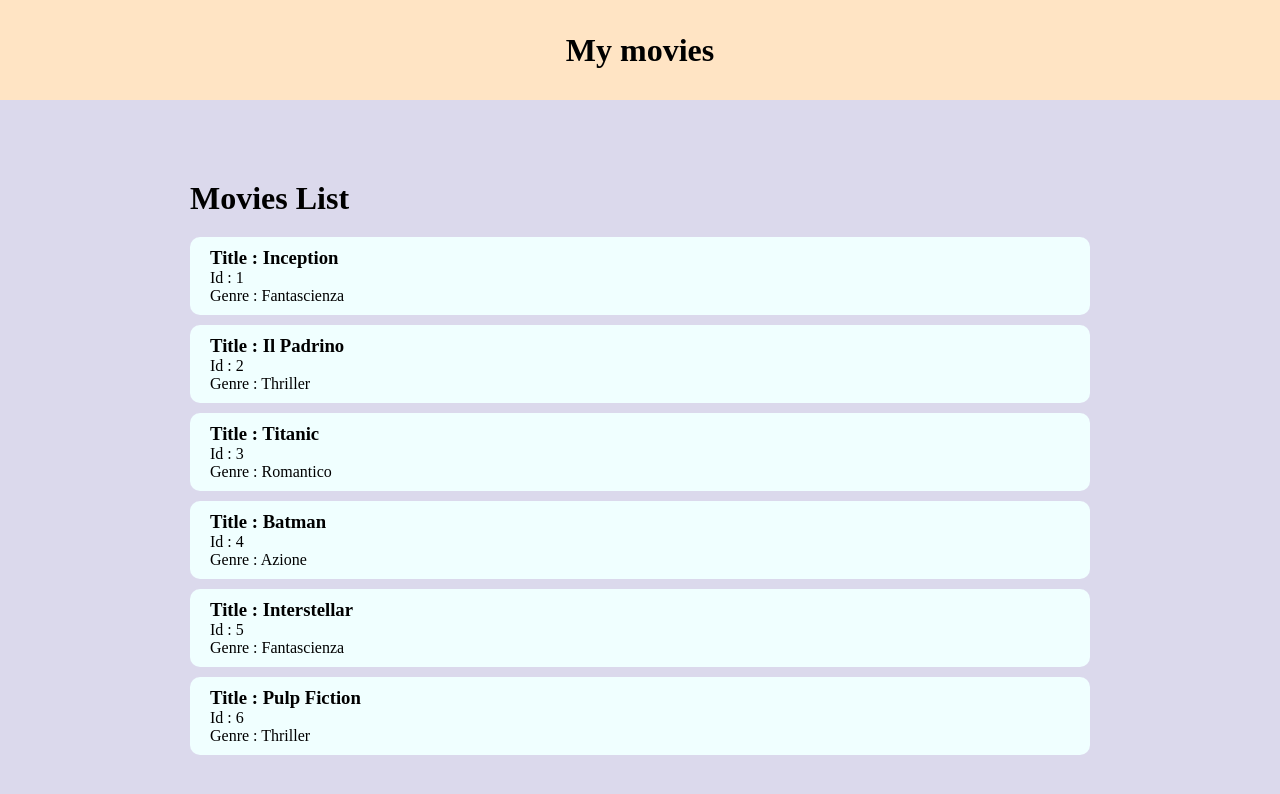
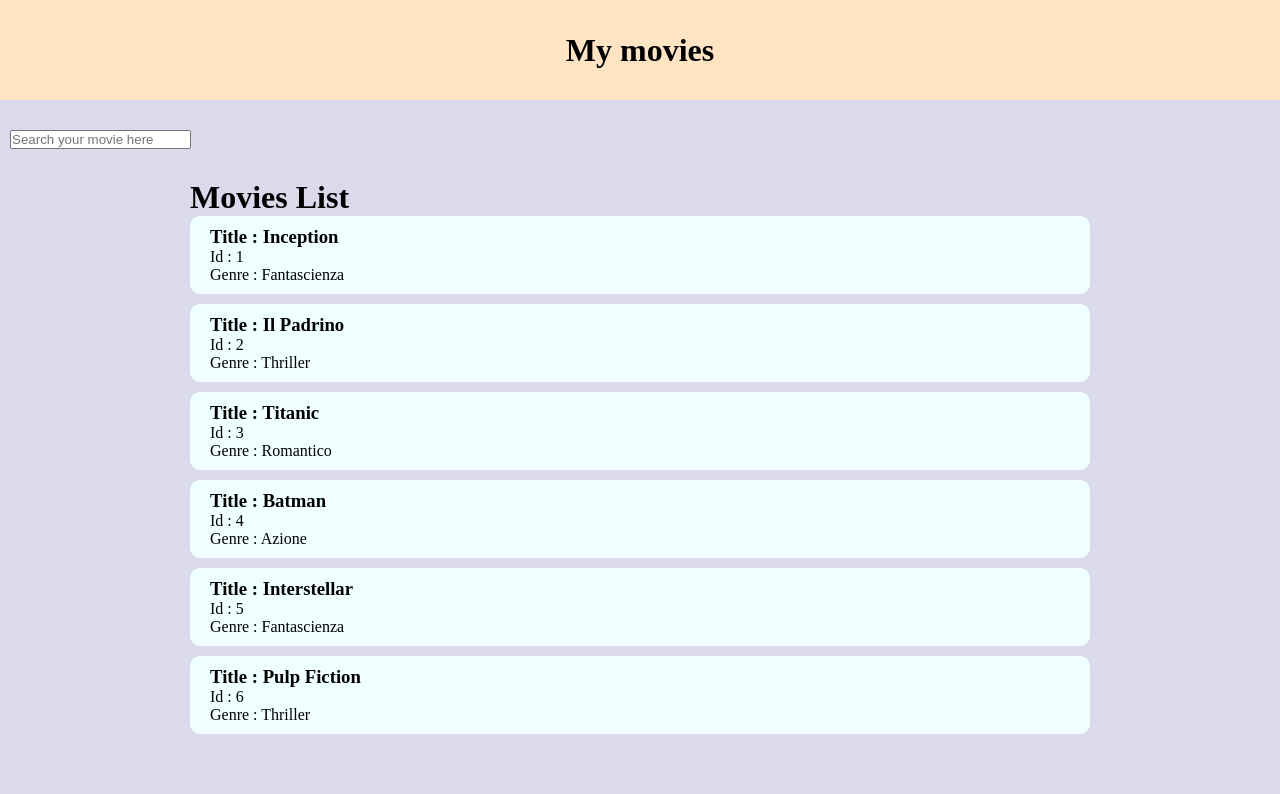
Before and after one commit to SwitchTia/react-movie-filter, a React (Vite) app: page / in a window 1280 px wide. Shown: the top 794 px of the page. Built offline with nearby package versions, Linux system fonts and the light colour scheme.

Commit message:
Feat: Search input

```diff
--- a/src/components/AppMain.jsx
+++ b/src/components/AppMain.jsx
@@ -1,6 +1,9 @@
+import { useState } from "react";
 import { moviesList } from "../assets/moviesList";
 
 function AppMain() {
+
+    const [search, setSearch] = useState("");
 
     const moviesListWithId = moviesList.map((movie, index) => ({
         ...movie,
@@ -11,9 +14,18 @@ function AppMain() {
     return (
         <>
             <main>
+                <div>
+                    <input
+                    type="search"
+                    className="mx-10"
+                    placeholder="Search your movie here"
+                    value={search}
+                    onChange={(event) => setSearch(event.target.value)}
+                     />
+                </div>
                 <div className='container'>
 
-                    <h1 className="py-20">Movies List</h1>
+                    <h1 >Movies List</h1>
                     <section>
                         {moviesListWithId.map((movie) => (
                             <div className="card py-10" key={movie.id}>
```
